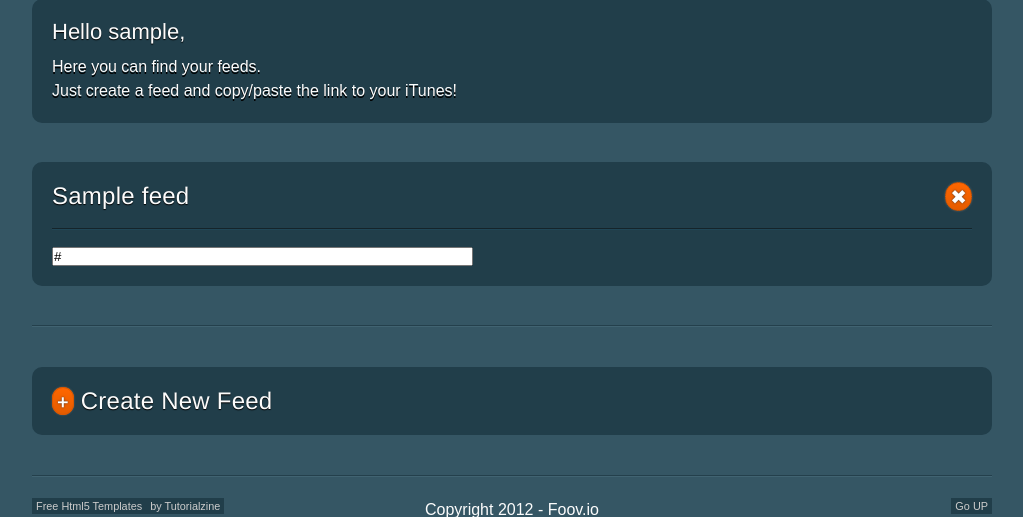
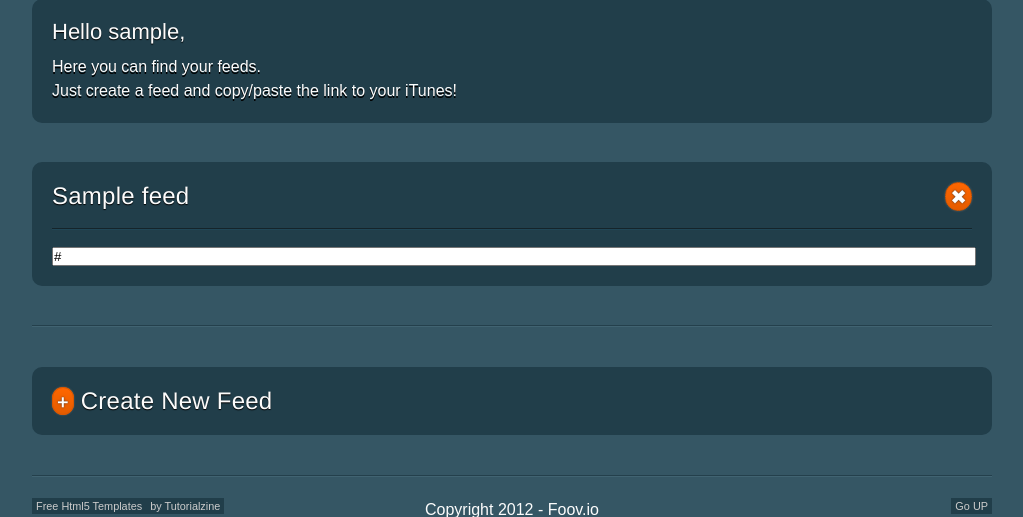
Before and after one commit to kutayko/putcast, a Flask app: template templates/feeds.html in a window 1280 px wide. Shown: the part 159-676 px from the top of the page, without its empty margins (128-1151 px from the left). Run offline with Flask 2, Linux system fonts and the light colour scheme; the visitor is signed in with stand-in values (Sample User, id 1); the template is opened without the code that fills it: most values are stand-ins (such as "Sample title", 1, 10 or a date in 2020).

Commit message:
text input width

```diff
--- a/templates/feeds.html
+++ b/templates/feeds.html
@@ -14,7 +14,7 @@
         <h2>{{ feed['name'] }}</h2>
         <a class="button delete" href="javascript:;">&#10006;</a>
         <div class="line"></div>
-        <input type="text" size="50" onfocus="this.select()" readonly="readonly" value="{{ feed['url'] }}" />
+        <input type="text" style="width:100%;" onfocus="this.select()" readonly="readonly" value="{{ feed['url'] }}" />
         <input type="hidden" name="audio" value="{{ feed['audio'] }}" />
         <input type="hidden" name="video" value="{{ feed['video'] }}" />
         <input type="hidden" name="items" value="{{ feed['items'] }}" />
```
